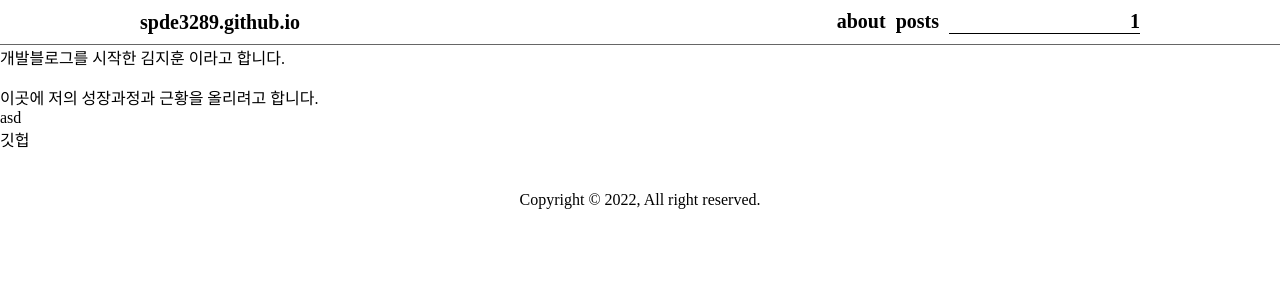
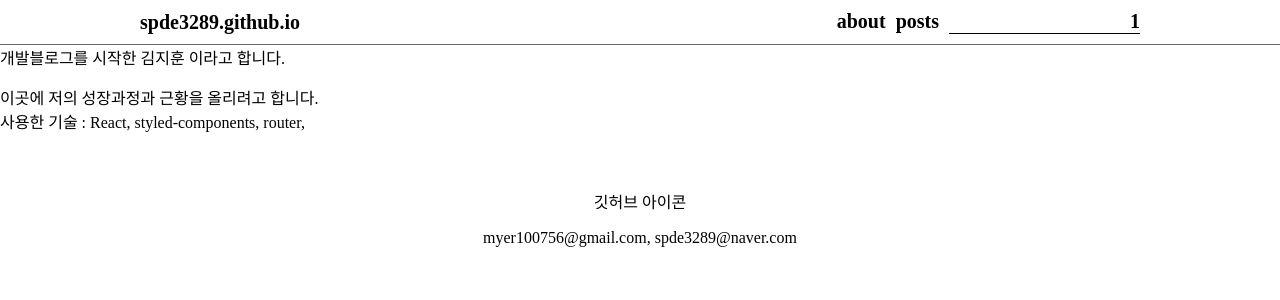
Before and after one commit to spde3289/spde3289.github.io, a React (Create React App) app: page /about in a window 1280 px wide. Shown: the top 300 px of the page. Built offline with nearby package versions, Linux system fonts and the light colour scheme.

Commit message:
update footer

```diff
--- a/src/components/Footer.js
+++ b/src/components/Footer.js
@@ -3,14 +3,13 @@ import styled from "styled-components";
 const Footer = () => {
     return(
         <FooterBar>
-            <div>Copyright © 2022, All right reserved.</div>
+            <p><a href='https://github.com/spde3289'>깃허브 아이콘</a></p>
+            <p>myer100756@gmail.com, spde3289@naver.com</p>
         </FooterBar>
     );
 };
 
 const FooterBar = styled.footer`
-    position: relative;
-
     padding: 40px 20px ;
     text-align: center;
 `
--- a/src/pages/about.js
+++ b/src/pages/about.js
@@ -1,5 +1,5 @@
 import React from 'react';
-import styled from "styled-components";
+/* import styled from "styled-components"; */
 import MainHeader from '../components/Header'
 import Footer from '../components/Footer'
 
@@ -11,17 +11,12 @@ const About = () => {
             개발블로그를 시작한 김지훈 이라고 합니다.<p/>
             이곳에 저의 성장과정과 근황을 올리려고 합니다.
         </div>
-        <Box>asd</Box>
-        <div><a href='https://github.com/spde3289'>깃헙</a></div>
+        <div>사용한 기술 : React, styled-components, router, </div>
         <Footer></Footer>
         </div>
 
     );
 };
 
-const Box = styled.div`
-align-items: center;
-width: 700px;
-`
 
 export default About;
```
